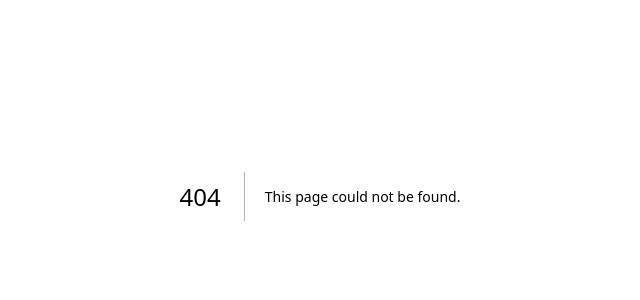
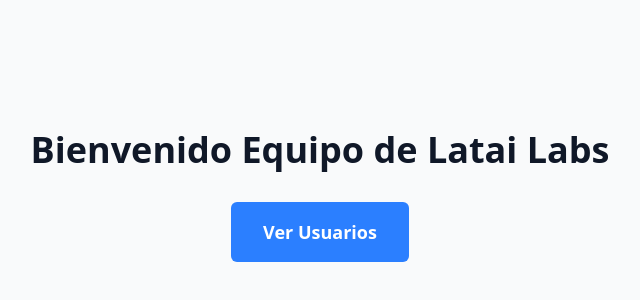
Before and after one commit to Andres1895/latailabs-test, a Next.js app: page / in a window 1280 px wide. Before the commit this address had no page. Shown: the part 204-504 px from the top of the page, without its empty margins (320-960 px from the left). Built offline with nearby package versions, Linux system fonts and the light colour scheme.

Commit message:
home page

```diff
--- /dev/null
+++ b/pages/index.tsx
@@ -0,0 +1,19 @@
+import Link from "next/link";
+
+export default function HomePage() {
+  return (
+    <div className="min-h-screen flex items-center justify-center bg-gray-50">
+      <div className="text-center">
+        <h1 className="text-4xl font-bold text-gray-900 mb-8">
+          Bienvenido Equipo de Latai Labs
+        </h1>
+        <Link
+          href="/users"
+          className="inline-block bg-blue-500 text-white px-8 py-4 rounded-md hover:bg-blue-600 transition-colors text-lg font-semibold"
+        >
+          Ver Usuarios
+        </Link>
+      </div>
+    </div>
+  );
+}
```
